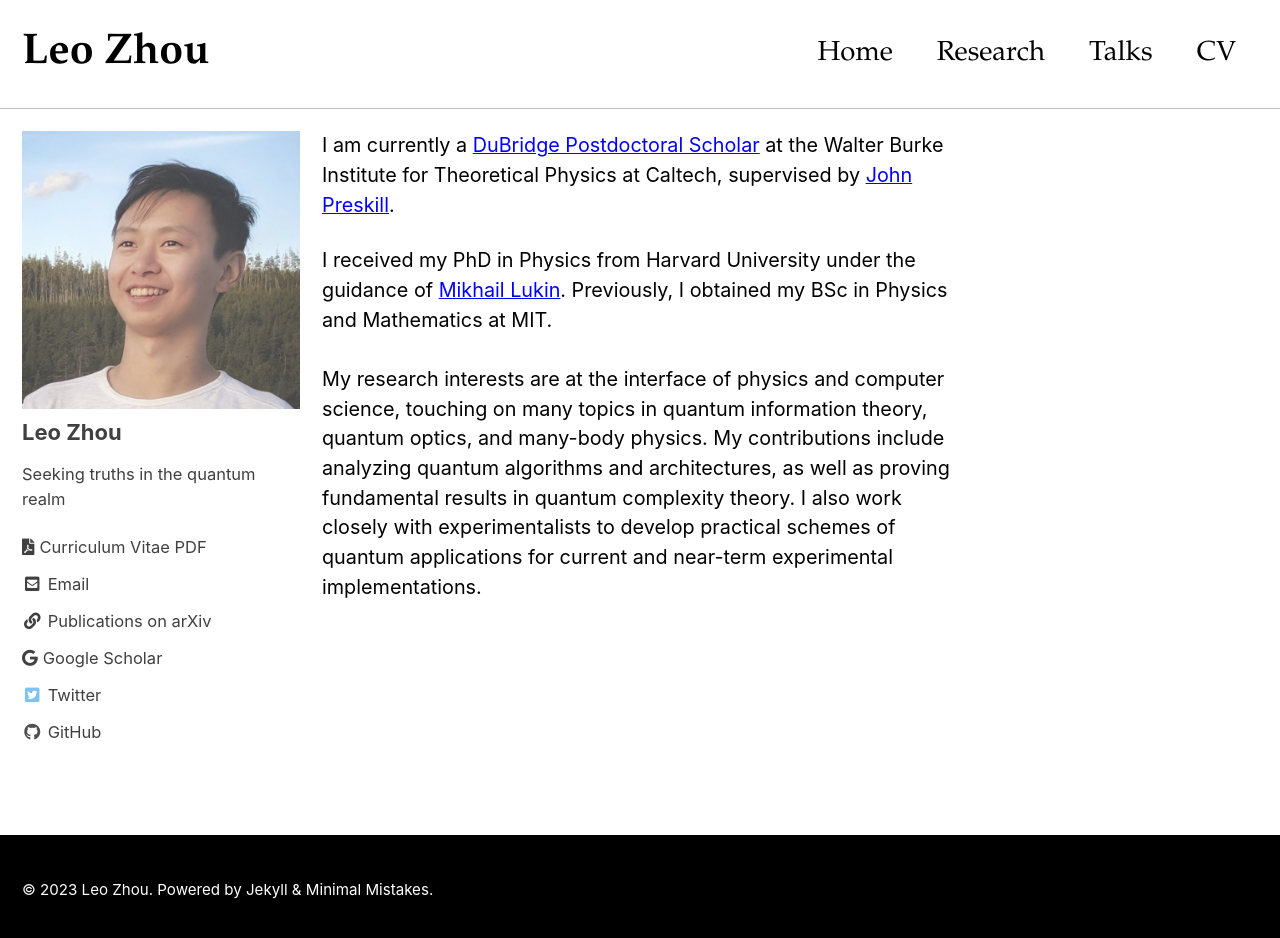
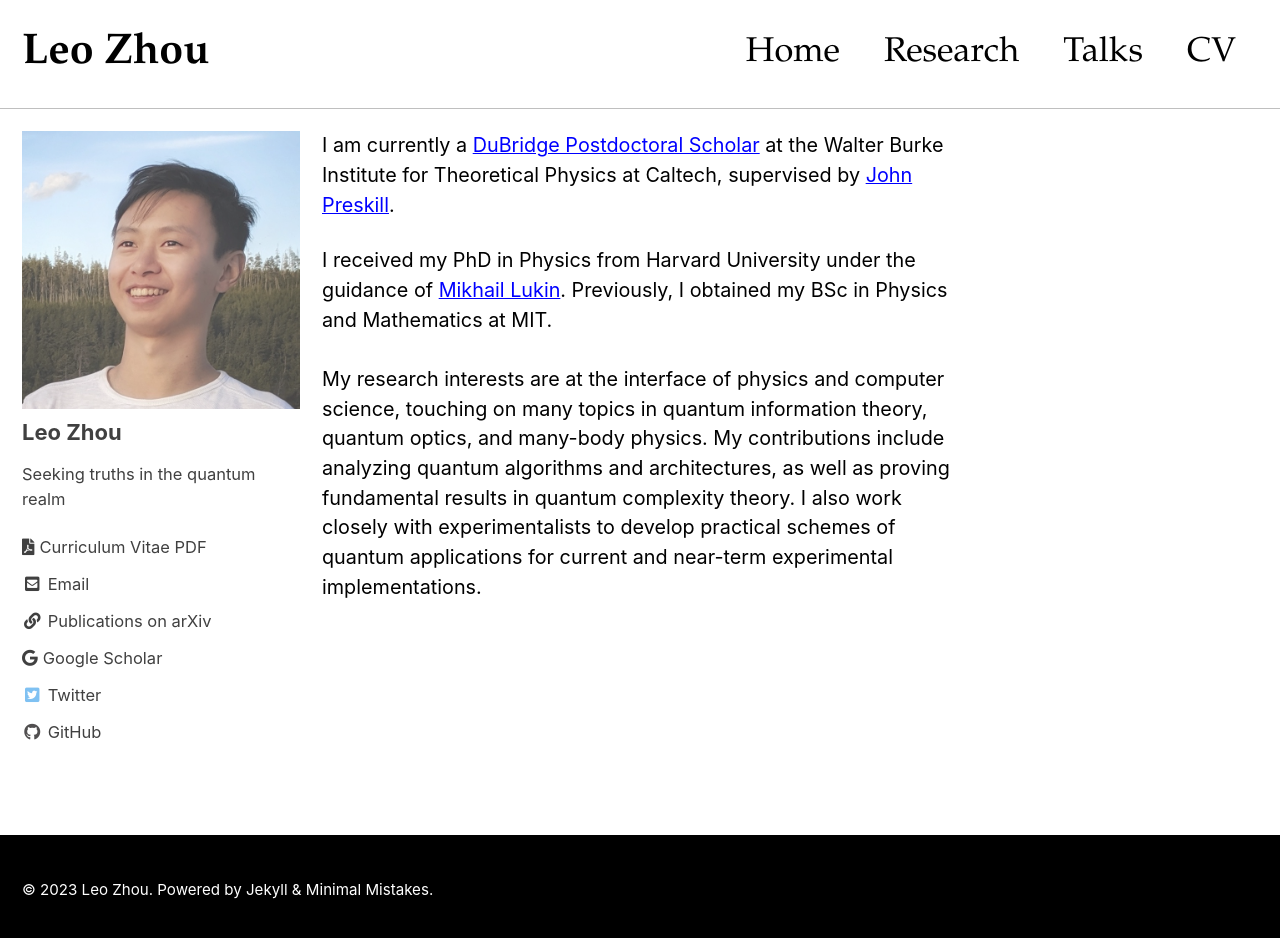
Before and after one commit to leozhou92/leozhou92.github.io, a Jekyll site: the page built from index.html, in a window 1280 px wide and 946 px high. Shown: the top 938 px of the window. Built offline with Jekyll 4.4.1, drawn with Linux system fonts in a browser that asks for light colours; cached includes are drawn as plain includes; the list of posts is cut into pages by our own code.

Commit message:
One mroe try at font tweaks

```diff
--- a/_sass/minimal-mistakes/_masthead.scss
+++ b/_sass/minimal-mistakes/_masthead.scss
@@ -50,7 +50,7 @@
   -ms-flex-item-align: center;
   align-self: center;
   font-weight: bold;
-  font-family: "Garamond";
+  font-family: "Garamond", serif;
   font-size: $type-size-2;
   // z-index: 20;
 }
@@ -87,8 +87,8 @@
   display: block;
   list-style-type: none;
   white-space: nowrap;
-  font-family: "Garamond";
-  font-size: $type-size-4;
+  font-family: "Garamond", serif;
+  font-size: $type-size-3;
 
   &--lg {
     padding-right: 2em;
--- a/_sass/minimal-mistakes/_sidebar.scss
+++ b/_sass/minimal-mistakes/_sidebar.scss
@@ -157,9 +157,11 @@
   }
 
   img {
+    max-width: 110px;
 
     @include breakpoint($large) {
       padding: 5px;
+      max-width: 400px;
     }
   }
 
```
